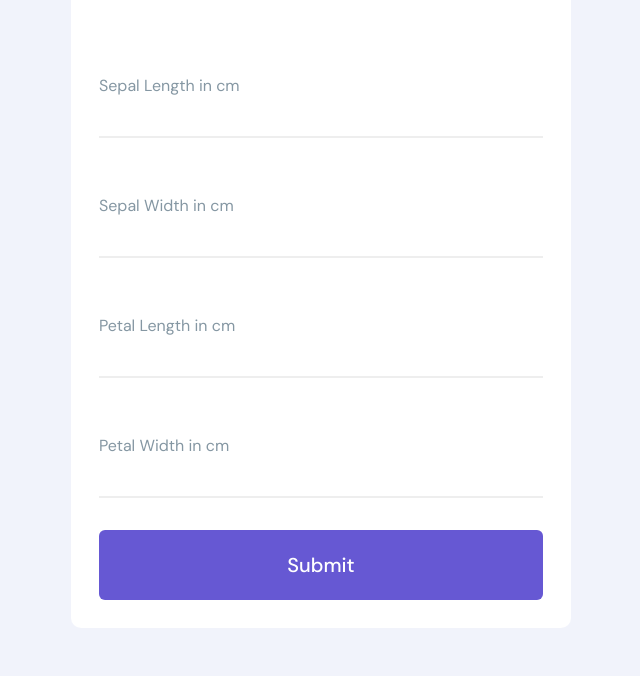
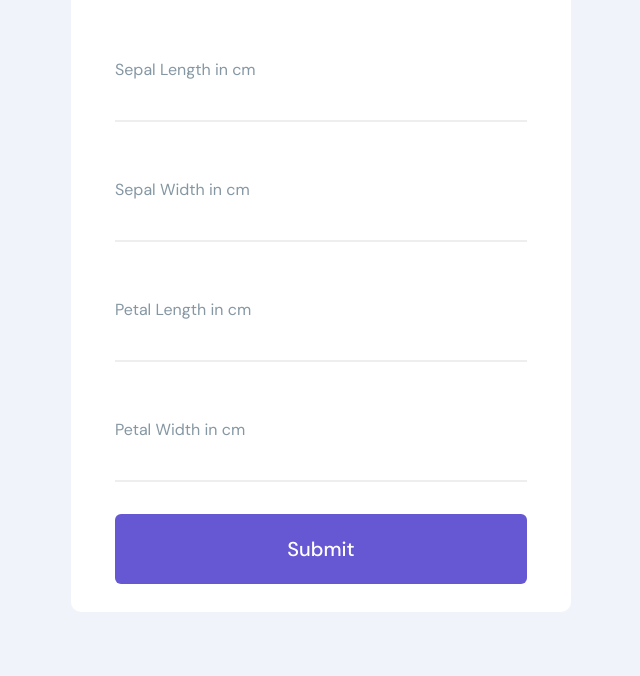
Before and after one commit to Vengatesan-K/Iris-Species, a Flask app: page / in a window 1280 px wide. Shown: the part 371-1047 px from the top of the page, without its empty margins (319-959 px from the left). After the commit the page ends 983 px from the top, so only its background shows below. Run offline with Flask 3, Linux system fonts and the light colour scheme; parts of the project's set-up code (start-up, migrations or seed data) failed here and were passed over.

Commit message:
Update style.css

```diff
--- a/static/style.css
+++ b/static/style.css
@@ -64,7 +64,7 @@ input {
 }
 
 .card-form {
-	padding: 3rem 1rem 0;
+	padding: 2rem 2rem 0;
 }
 
 .input {
@@ -121,7 +121,7 @@ input {
 }
 
 .card-info {
-	padding: 2rem 1rem;
+	padding: 1rem 2rem;
 	text-align: center;
 	font-size: .875rem;
 	color: #8597a3;
```
